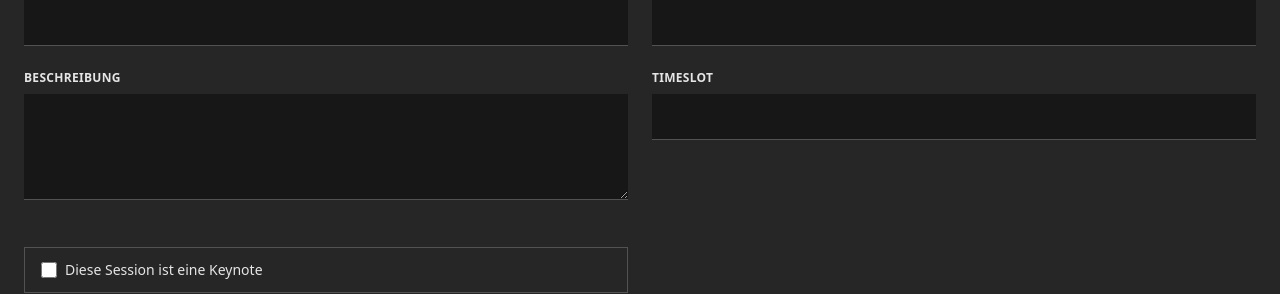
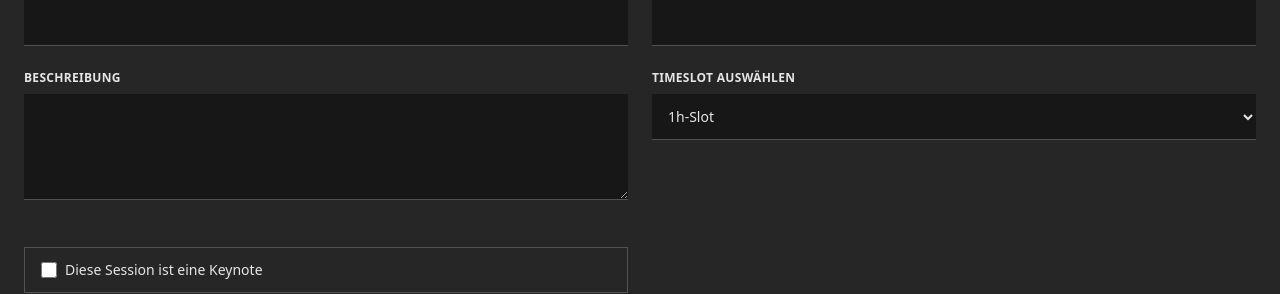
Before and after one commit to mayflower/oTTo, a Vue app in the folder packages/frontend/: page /addSession in a window 1280 px wide. Shown: the part 201-495 px from the top of the page. Built offline with nearby package versions, Linux system fonts and the light colour scheme.

Commit message:
add select dropdown

```diff
--- a/packages/frontend/src/components/CheckboxComponent.vue
+++ b/packages/frontend/src/components/CheckboxComponent.vue
@@ -21,7 +21,7 @@
             class="w-4 h-4 mr-2 bg-neutral-100 border-gray-300 rounded accent-orange-600 hover:cursor-pointer"
           />
           <span>
-            {{ label }}
+            {{ labelText }}
           </span>
         </label>
       </Field>
@@ -32,5 +32,5 @@
 <script setup lang="ts">
 import { Field } from 'vee-validate'
 
-defineProps(['label', 'fieldName'])
+defineProps(['labelText', 'fieldName'])
 </script>
--- a/packages/frontend/src/components/InputfieldComponent.vue
+++ b/packages/frontend/src/components/InputfieldComponent.vue
@@ -1,7 +1,7 @@
 <template>
   <div class="w-full md:w-1/2 px-3 pb-6 md:mb-0">
     <label class="block uppercase tracking-wide text-neutral-200 text-xs font-bold mb-2">
-      {{ label }}
+      {{ labelText }}
     </label>
     <Field :name="fieldName" v-slot="{ field, errors }">
       <input
@@ -26,5 +26,5 @@
 <script setup lang="ts">
 import { Field, ErrorMessage } from 'vee-validate'
 
-defineProps(['label', 'fieldName', 'inputType'])
+defineProps(['labelText', 'fieldName', 'inputType'])
 </script>
--- /dev/null
+++ b/packages/frontend/src/components/SelectComponent.vue
@@ -0,0 +1,31 @@
+<template>
+  <div class="w-full md:w-1/2 px-3 pb-6 md:mb-0">
+    <Field :name="fieldName" v-slot="{ field }">
+      <label
+        :for="fieldName"
+        class="block uppercase tracking-wide text-neutral-200 text-xs font-bold mb-2"
+      >
+        {{ labelText }}
+      </label>
+      <select
+        :id="fieldName"
+        v-bind="field"
+        class="bg-neutral-900 border-b-[1px] border-b-neutral-600 text-neutral-200 text-sm block w-full p-3 focus-visible:outline-none hover:cursor-pointer"
+      >
+        <option
+          v-for="option in options"
+          :key="option.key"
+          :value="option.key"
+        >
+          {{ option.name }}
+        </option>
+      </select>
+    </Field>
+  </div>
+</template>
+
+<script setup lang="ts">
+import { Field } from 'vee-validate'
+
+defineProps(['labelText', 'fieldName', 'options'])
+</script>
--- a/packages/frontend/src/views/NewSessionView.vue
+++ b/packages/frontend/src/views/NewSessionView.vue
@@ -2,14 +2,33 @@
   <div class="container mx-auto my-6 p-6 bg-neutral-800">
     <div class="font-medium text-xl text-neutral-200">Neue Session hinzufügen</div>
     <hr class="h-px mb-7 mt-2 bg-neutral-600 border-0" />
-    <Form @submit="onSubmit" :validation-schema="schema" class="w-full" autocomplete="off">
+    <Form
+      @submit="onSubmit"
+      :validation-schema="schema"
+      :initial-values="initialValues"
+      class="w-full"
+      autocomplete="off"
+    >
       <div class="flex flex-wrap -mx-3 mb-2">
-        <InputfieldComponent label="Session-Titel" field-name="sessionTitel" input-type="text" />
-        <InputfieldComponent label="Speaker" field-name="speaker" input-type="text" />
-        <InputfieldComponent label="Beschreibung" field-name="description" input-type="textarea" />
-        <InputfieldComponent label="Timeslot" field-name="timeslot" input-type="text" />
+        <InputfieldComponent
+          label-text="Session-Titel"
+          field-name="sessionTitel"
+          input-type="text"
+        />
+        <InputfieldComponent label-text="Speaker" field-name="speaker" input-type="text" />
+        <InputfieldComponent
+          label-text="Beschreibung"
+          field-name="description"
+          input-type="textarea"
+        />
 
-        <CheckboxComponent label="Diese Session ist eine Keynote" field-name="isKeynote" />
+        <SelectComponent
+          label-text="Timeslot auswählen"
+          field-name="timeslot"
+          :options="timeslotOptions"
+        />
+
+        <CheckboxComponent label-text="Diese Session ist eine Keynote" field-name="isKeynote" />
 
         <div class="w-full px-3 mt-3">
           <ButtonComponent text="Senden" />
@@ -22,6 +41,7 @@
 <script setup lang="ts">
 import InputfieldComponent from '@/components/InputfieldComponent.vue'
 import ButtonComponent from '@/components/ButtonComponent.vue'
+import SelectComponent from '@/components/SelectComponent.vue'
 import CheckboxComponent from '@/components/CheckboxComponent.vue'
 import { Form, configure } from 'vee-validate'
 import { object, string, boolean } from 'yup'
@@ -33,13 +53,40 @@ configure({
   validateOnModelUpdate: true
 })
 
+const initialValues = {
+  sessionTitel: '',
+  speaker: '',
+  description: '',
+  timeslot: '1hslot',
+  isKeynote: false
+}
+
 const schema = object({
-  sessionTitel: string().label('Session-Titel').required(),
-  speaker: string().label('Speaker').required(),
-  description: string().label('Beschreibung').required(),
-  timeslot: string().label('Timeslot').required(),
-  isKeynote: boolean() // defaultvalue fehlt noch
+  sessionTitel: string().label('Session-Titel'),
+  speaker: string().label('Speaker'),
+  description: string().label('Beschreibung'),
+  timeslot: string().label('Timeslot'),
+  isKeynote: boolean()
 })
+
+const timeslotOptions = [
+  {
+    key: '1hslot',
+    name: '1h-Slot'
+  },
+  {
+    key: 'tagesslot',
+    name: 'Tagesslot'
+  },
+  {
+    key: 'kleinerslot',
+    name: 'kleiner Slot'
+  },
+  {
+    key: 'keineahnung',
+    name: 'keine Ahnung'
+  }
+]
 
 function onSubmit(values: any) {
   alert(JSON.stringify(values, null, 2))
```
